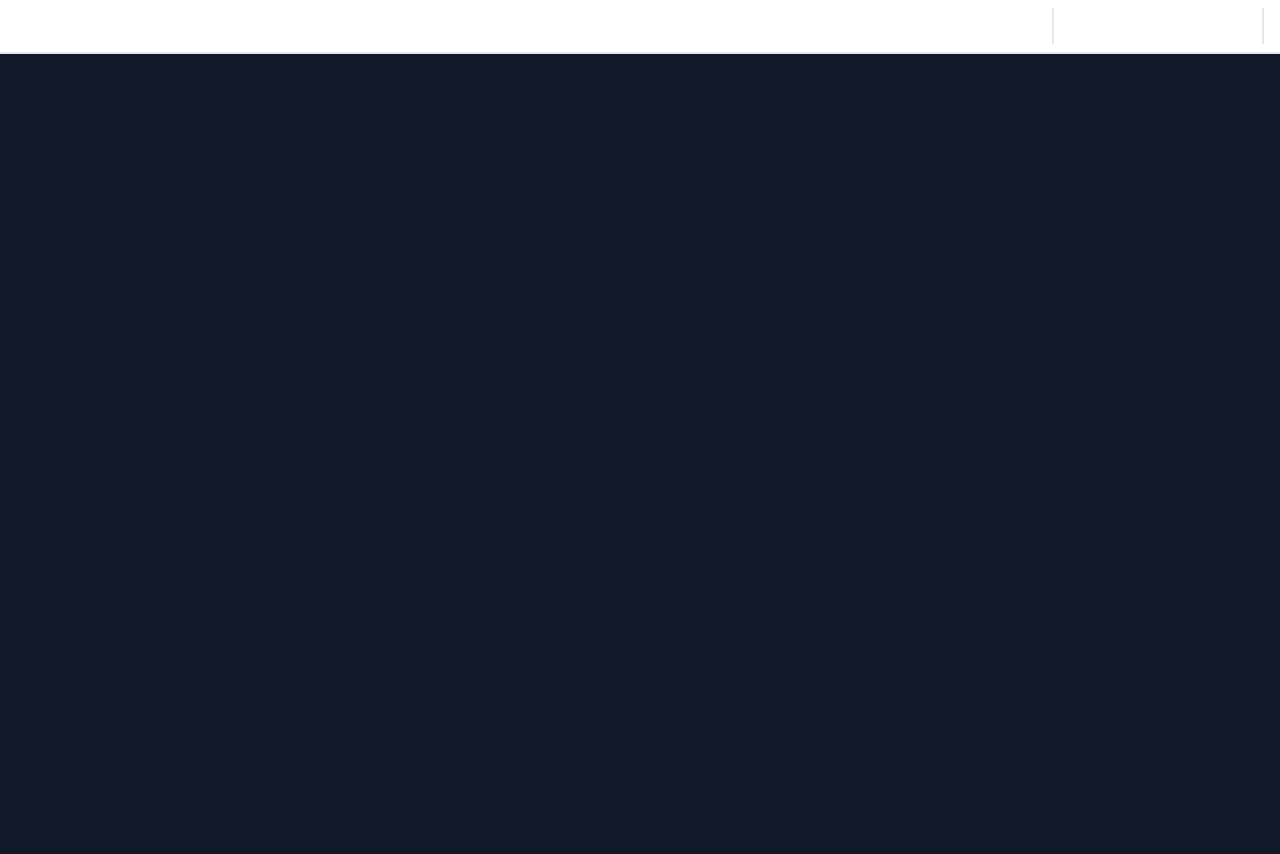
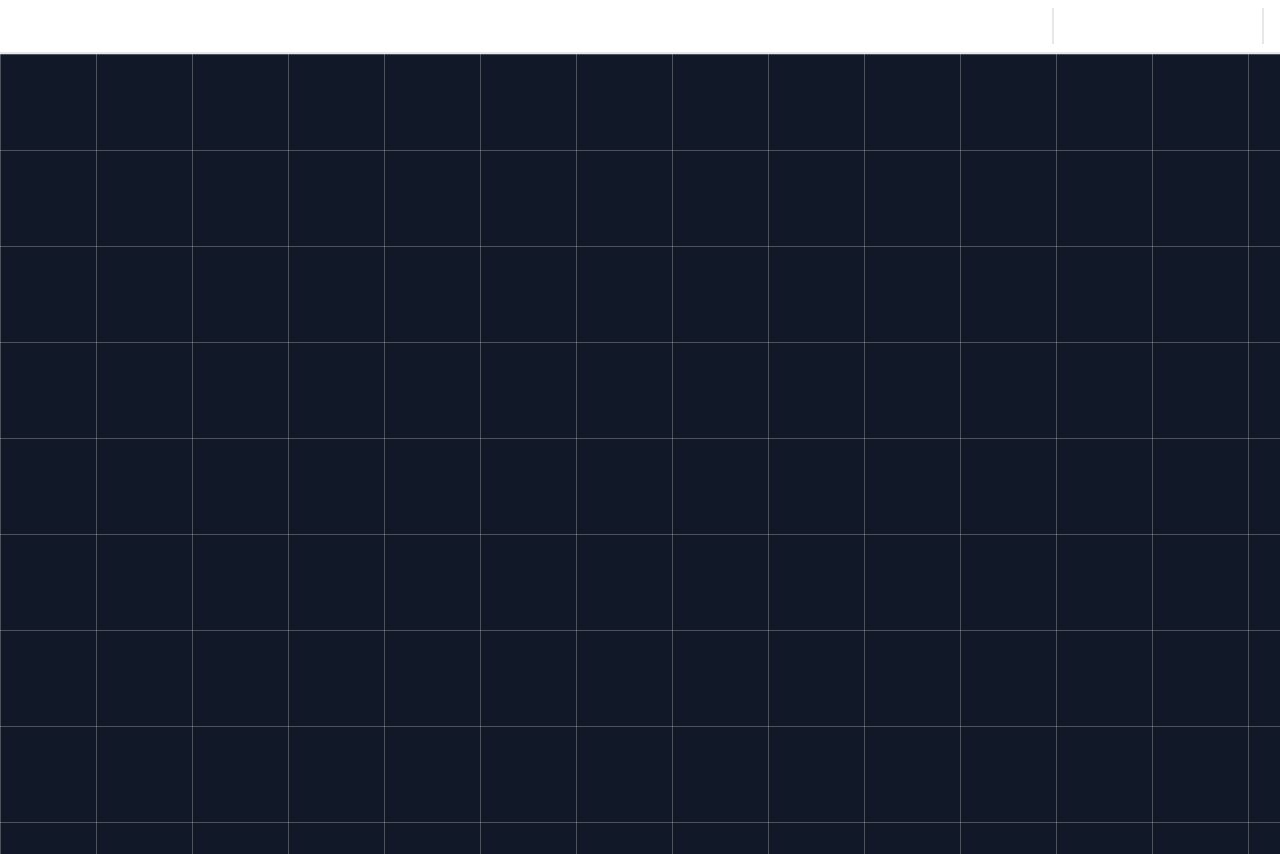
Before and after one commit to PEPAXD/3DPrint-CostCalc, a React (Vite) app: page / in a window 1280 px wide. Built offline with nearby package versions, Linux system fonts and the light colour scheme.

Commit message:
bgPattern

```diff
--- a/src/pages/home.jsx
+++ b/src/pages/home.jsx
@@ -1,8 +1,10 @@
 import React from "react";
+import "./styles/home.css";
 
 function home() {
   return (
-    <div className="bg-gray-900 h-screen flex justify-center items-center">
+    <div className="bg-gray-900 h-screen">
+      <div className="container max-w-full"></div>
     </div>
   );
 }
--- /dev/null
+++ b/src/pages/styles/home.css
@@ -0,0 +1,24 @@
+/* From Uiverse.io by milegelu */
+.container {
+    width: 100%;
+    height: 100%;
+
+    background: transparent;
+    --gap: 6em;
+    --line: 1px;
+    --color: rgba(255, 255, 255, 0.5);
+
+    background-image: linear-gradient(
+        -90deg,
+        transparent calc(var(--gap) - var(--line)),
+        var(--color) calc(var(--gap) - var(--line) + 1px),
+        var(--color) var(--gap)
+      ),
+      linear-gradient(
+        0deg,
+        transparent calc(var(--gap) - var(--line)),
+        var(--color) calc(var(--gap) - var(--line) + 1px),
+        var(--color) var(--gap)
+      );
+    background-size: var(--gap) var(--gap);
+  }
```
